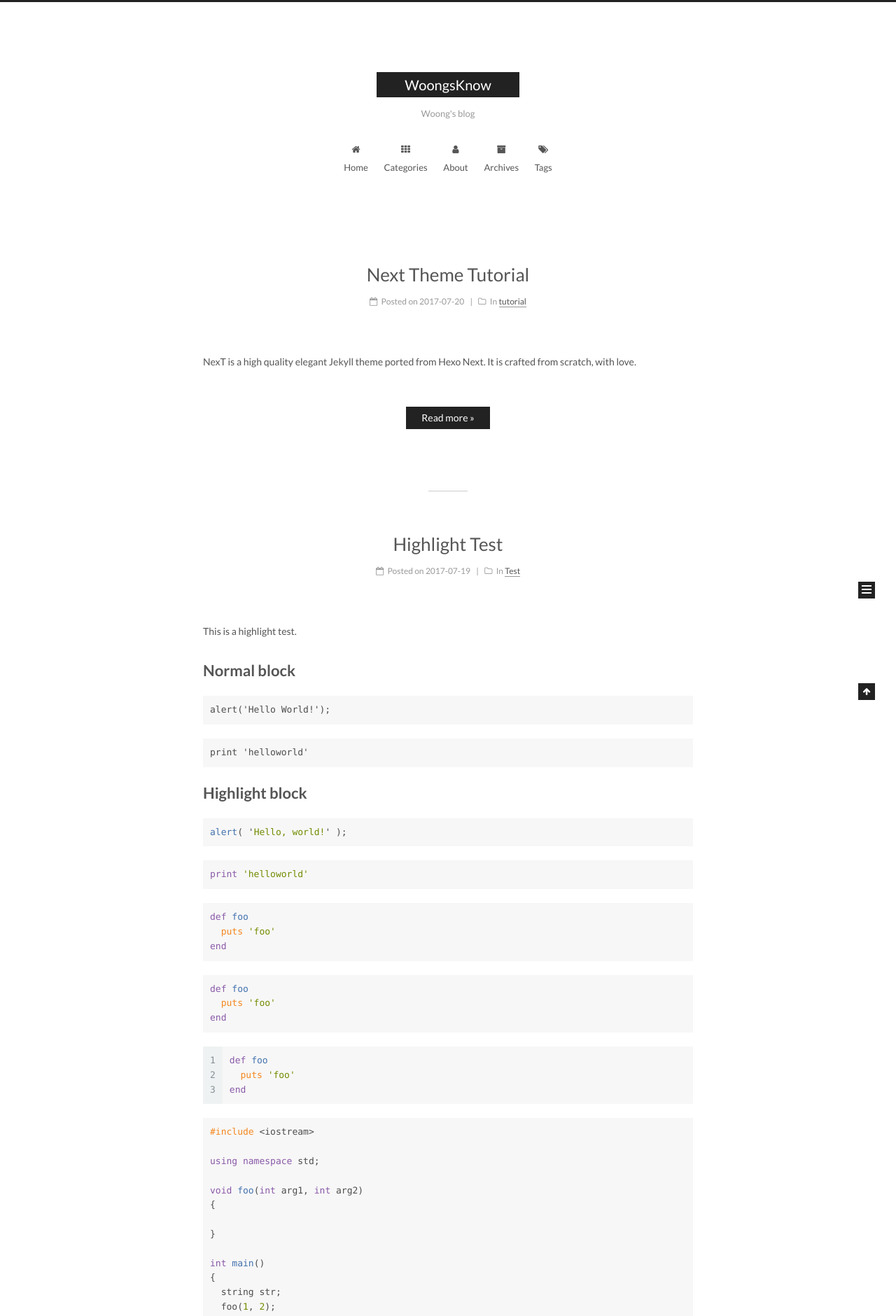
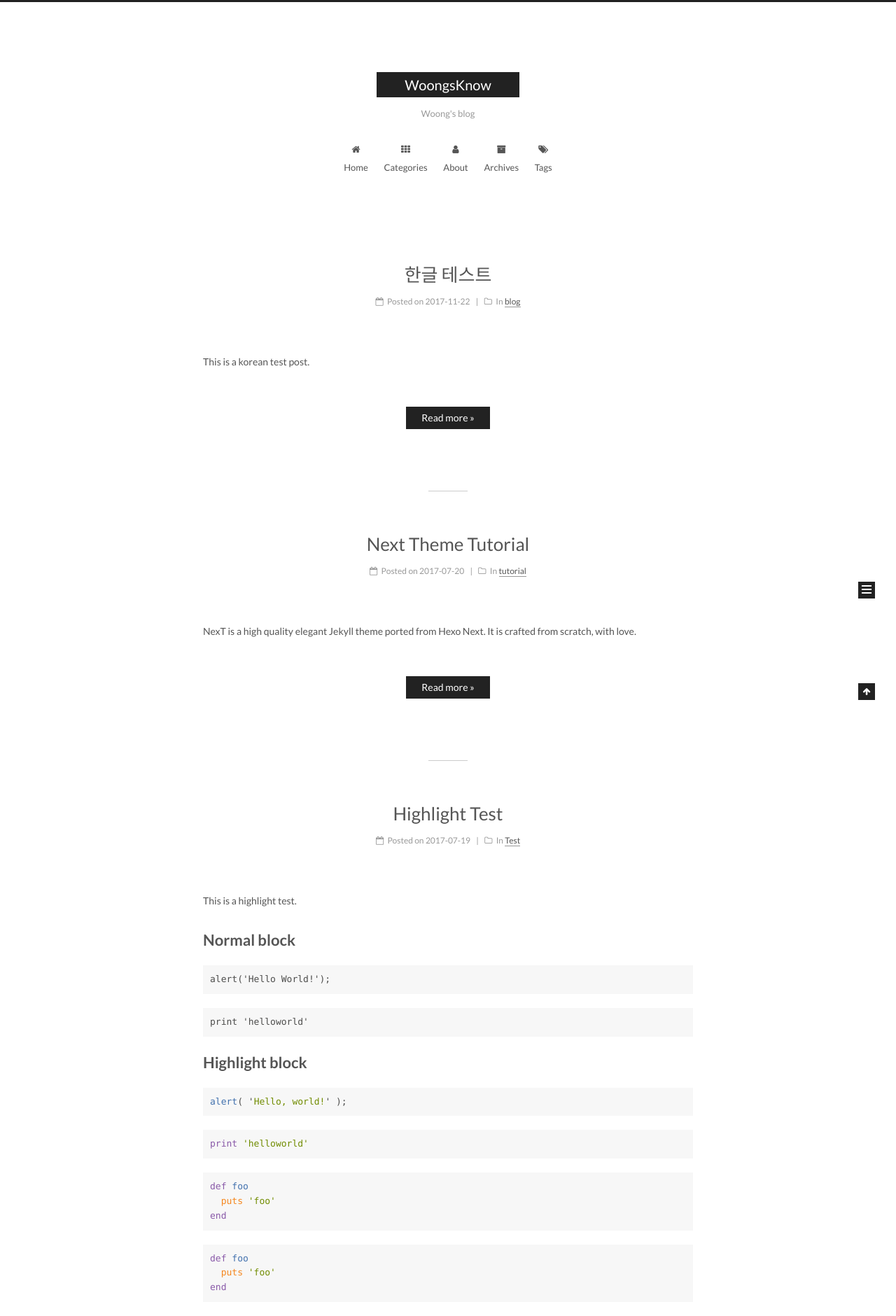
Before and after one commit to WoongsKnow/woongsknow.github.io, a Jekyll site: the page built from index.html, in a window 1280 px wide. Shown: the top 1880 px of the page at 70% size. Built offline with Jekyll 4.4.1, drawn with Linux system fonts in a browser that asks for light colours; emoji names are drawn with the system emoji font; the list of posts is cut into pages by our own code; some of the changed text lies outside the part shown.

Commit message:
test korean

```diff
--- a/_posts/2017-11-22-한글테스트.md
+++ b/_posts/2017-11-22-test-korean.md
@@ -1,6 +1,6 @@
 ---
-title: 日本語テスト
-date: 2013-12-24 23:33:26
+title: 한글 테스트
+date: 2017-11-22 14:37:26
 categories:
 - blog
 tags:
```
